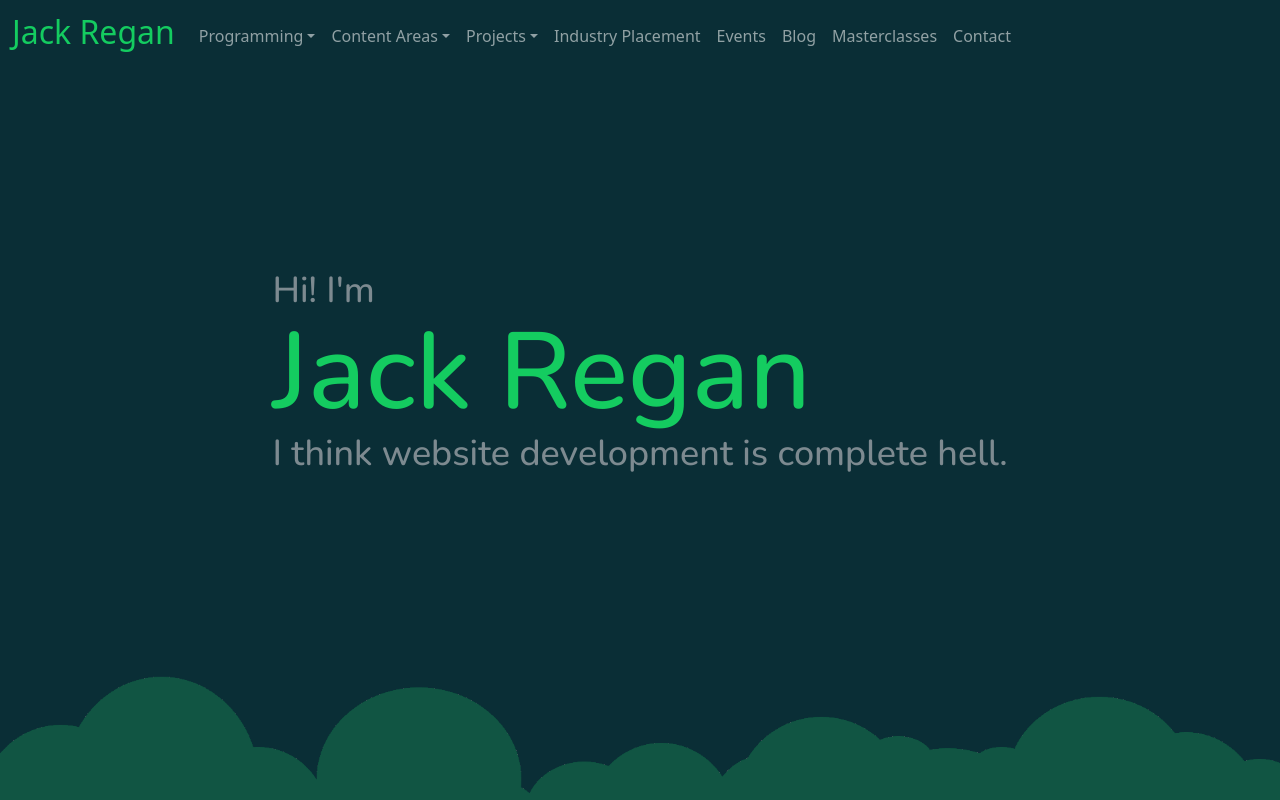
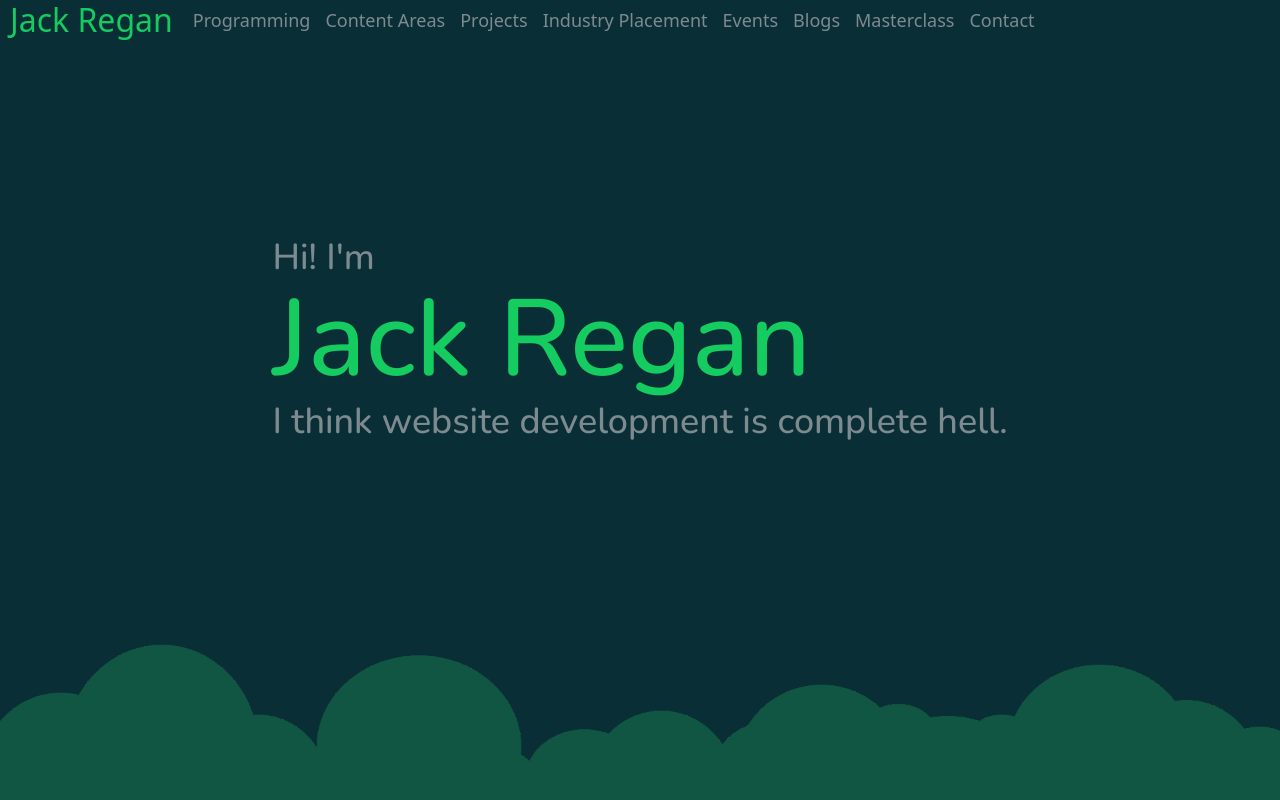
Before and after one commit to poggur/Portfolio, a React (Create React App) app: page / in a window 1280 px wide. Shown: the top 800 px of the page. Built offline with nearby package versions, Linux system fonts and the light colour scheme.

Commit message:
navbar shit, one dropdown is broken

```diff
--- a/package.json
+++ b/package.json
@@ -4,6 +4,9 @@
   "homepage": "https://poggur.github.io/portfolio",
   "private": false,
   "dependencies": {
+    "@emotion/react": "^11.10.5",
+    "@emotion/styled": "^11.10.5",
+    "@mui/material": "^5.10.14",
     "@testing-library/jest-dom": "^5.16.5",
     "@testing-library/react": "^13.4.0",
     "@testing-library/user-event": "^13.5.0",
--- a/src/App.css
+++ b/src/App.css
@@ -1,3 +1,9 @@
+.background{
+  background-color: #0A2E36;
+  height: 100vh;
+  width: 100%;
+}
+
 .App {
   text-align: center;
 }
--- a/src/App.js
+++ b/src/App.js
@@ -2,7 +2,7 @@ import { useEffect } from 'react';
 import './App.css';
 import Homepage from './pages/home';
 import Blogpage from './pages/blogs';
-import Cpage from './pages/c';
+import Cpage from './pages/Cpage';
 import CA1page from './pages/ca1-4';
 import CA2page from './pages/ca5-8';
 import Contactpage from './pages/contact';
@@ -22,12 +22,13 @@ function App() {
   }, []);
 
   return (
-    <HashRouter>
-      <NavbarHeader />
+    <div className='background'>
+      <HashRouter>
+        <NavbarHeader />
         <Routes>
           <Route path="/" element={<Homepage />} />
           <Route path="/blog" element={<Blogpage />} />
-          <Route path="/c" element={<Cpage />} />
+          <Route path="/cpage" element={<Cpage />} />
           <Route path="/ca1" element={<CA1page />} />
           <Route path="/ca2" element={<CA2page />} />
           <Route path="/contact" element={<Contactpage />} />
@@ -38,7 +39,9 @@ function App() {
           <Route path="/py" element={<Pypage />} />
           <Route path="/UIUX" element={<UIUXpage />} />
         </Routes>
-    </HashRouter>
+      </HashRouter>
+    </div>
+
   );
 }
 
--- a/src/components/Navbar.css
+++ b/src/components/Navbar.css
@@ -1,14 +1,80 @@
-.NavbarLink {
-    text-decoration: none;
-    padding: 8px;
-    color: #91a1a4;
+.navbarDiv {
+    width: 100%;
+    height: 5vh;
+    background-color: #0A2E36;
+    ;
+    display: flex;
+    align-items: center;
+    justify-content: flex-start;
 }
 
-.NavbarLink:hover {
-    color: #c2cbcd;
+#linkBrand {
+    text-decoration: none;
+    color: #14CC60;
+    font-size: xx-large;
+    font-weight: 500;
+    margin-left: 10px;
+    margin-right: 5px;
 }
 
-.NavDrop {
-    display: flex;
-    flex-direction: column;
+#linkBrand:hover {
+    color: #17e66c;
 }
+
+.link {
+    font-size: large;
+    margin-left: 15px;
+    margin-bottom: 0px;
+    color: #7D8A90;
+    text-decoration: none;
+}
+
+.link:hover {
+    color: lightgray;
+    cursor: pointer;
+}
+
+/*Dropdown shit*/
+.menu {
+    position: absolute;
+
+    list-style-type: none;
+    margin: 32px 0;
+    padding: 0;
+    box-shadow: 7px 7px 7px #09272e;
+    border-radius: 5px;
+    width: 150px;
+}
+
+.menu>li {
+    margin: 0;
+
+    background-color: #0A2E36;
+}
+
+.menu>li>Link {
+    width: 100%;
+    height: 100%;
+    text-align: left;
+
+    background: none;
+    color: inherit;
+    border: none;
+    margin: 0;
+    font: inherit;
+    cursor: pointer;
+}
+
+.dropdownButton{
+    width: 100%;
+    height: 27px;
+}
+
+.linkDropdown{
+    font-size: large;
+    margin-left: 15px;
+
+    color: #7D8A90;
+    text-decoration: none;
+    height: 27px;
+}
--- a/src/components/Navbar.js
+++ b/src/components/Navbar.js
@@ -1,44 +1,95 @@
-import Container from 'react-bootstrap/Container';
-import Nav from 'react-bootstrap/Nav';
-import Navbar from 'react-bootstrap/Navbar';
-import NavDropdown from 'react-bootstrap/NavDropdown';
-import { Link } from 'react-router-dom';
+import { Link } from "react-router-dom";
+import { useState } from "react";
 import './Navbar.css';
 
-function NavbarHeader() {
+export default function NavbarHeader() {
+  //this shit is really ugly jeez
+  const [open1, setOpen1] = useState(false);
+  const [open2, setOpen2] = useState(false);
+  const [open3, setOpen3] = useState(false);
+
+  const handleOpen1 = () => {
+    setOpen1(!open1);
+    setOpen2(false);
+    setOpen3(false);
+  };
+  const handleOpen2 = () => {
+    setOpen1(false);
+    setOpen2(!open2);
+    setOpen3(false);
+  };
+  const handleOpen3 = () => {
+    setOpen3(!open3);
+    setOpen2(false);
+    setOpen1(false);
+  };
+
   return (
-    <Navbar collapseOnSelect expand="lg" variant="dark" style={{backgroundColor: '#0A2E36', display: 'flex', justifyContent: 'center'}}>
-      <Container fluid>
-        <Navbar.Brand href="/">
-          <Link to="/" style={{textDecoration: 'none'}}>
-            <h2 style={{color: '#14CC60'}}>Jack Regan</h2>
-          </Link>
-        </Navbar.Brand>
-        <Navbar.Toggle aria-controls="responsive-navbar-nav" />
-        <Navbar.Collapse id="responsive-navbar-nav">
-          <Nav className="me-auto">
-            <NavDropdown title="Programming" id="collasible-nav-dropdown" className='NavDrop'>
-              <NavDropdown.Item><Link className='NavbarLink' to="/py">Python</Link></NavDropdown.Item>
-              <NavDropdown.Item><Link className='NavbarLink' to="/c">C</Link></NavDropdown.Item>
-              <NavDropdown.Item><Link className='NavbarLink' to="/hc">HTML / CSS</Link></NavDropdown.Item>
-            </NavDropdown>
-            <NavDropdown title="Content Areas" id="collasible-nav-dropdown">
-              <NavDropdown.Item><Link className='NavbarLink' to="/ca1">CA1-4</Link></NavDropdown.Item>
-              <NavDropdown.Item><Link className='NavbarLink' to="/ca2">CA5-8</Link></NavDropdown.Item>
-            </NavDropdown>
-            <NavDropdown title="Projects" id="collasible-nav-dropdown">
-              <NavDropdown.Item><Link className='NavbarLink' to="/UIUX">UI/UX</Link></NavDropdown.Item>
-            </NavDropdown>
-            <Link className='NavbarLink' to="/placement">Industry Placement</Link>
-            <Link className='NavbarLink' to="/event">Events</Link>
-            <Link className='NavbarLink' to="/blog">Blog</Link>
-            <Link className='NavbarLink' to="/masterclass">Masterclasses</Link>
-            <Link className='NavbarLink' to="/contact">Contact</Link>
-          </Nav>
-        </Navbar.Collapse>
-      </Container>
-    </Navbar>
+    <div className="navbarDiv">
+      <Link to="/" id="linkBrand">
+        Jack Regan
+      </Link>
+
+      <p className="link" onClick={handleOpen1}>
+        {open1 ? (
+          <ul className="menu">
+            <li className="menu-item">
+              <Link to="/py" className="linkDropdown">
+                <div className="dropdownButton">Python</div>
+              </Link>
+            </li>
+            <li className="menu-item">
+              <Link to="/cpage" className="link">
+                C
+              </Link>
+            </li>
+            <li className="menu-item">
+              <Link to="/hc" className="link">HTML / CSS</Link>
+            </li>
+          </ul>
+        ) : null}
+        Programming
+      </p>
+
+      <p className="link" onClick={handleOpen2}>
+        {open2 ? (
+          <ul className="menu">
+            <li className="menu-item">
+              <Link to="/ca1" className="link">CA1-4</Link>
+            </li>
+            <li className="menu-item">
+              <Link to="/ca2" className="link">CA5-8</Link>
+            </li>
+          </ul>
+        ) : null}
+        Content Areas
+      </p>
+
+      <p className="link" onClick={handleOpen3}>
+        {open3 ? (
+          <ul className="menu">
+            <li className="menu-item">
+              <Link to="/UIUX" className="link">UI/UX</Link>
+            </li>
+          </ul>
+        ) : null}
+        Projects
+      </p>
+      <Link to="/placement" className="link">
+        Industry Placement
+      </Link>
+      <Link to="/event" className="link">
+        Events
+      </Link>
+      <Link to="/blog" className="link">
+        Blogs
+      </Link>
+      <Link to="/masterclass" className="link">
+        Masterclass
+      </Link>
+      <Link to="/contact" className="link">
+        Contact
+      </Link>
+    </div>
   );
 }
-
-export default NavbarHeader;
```
Also changed, not shown: src/pages/Cpage.js (renamed from src/pages/c.js), 1 other file (tests, documents, lock files or other folders).
